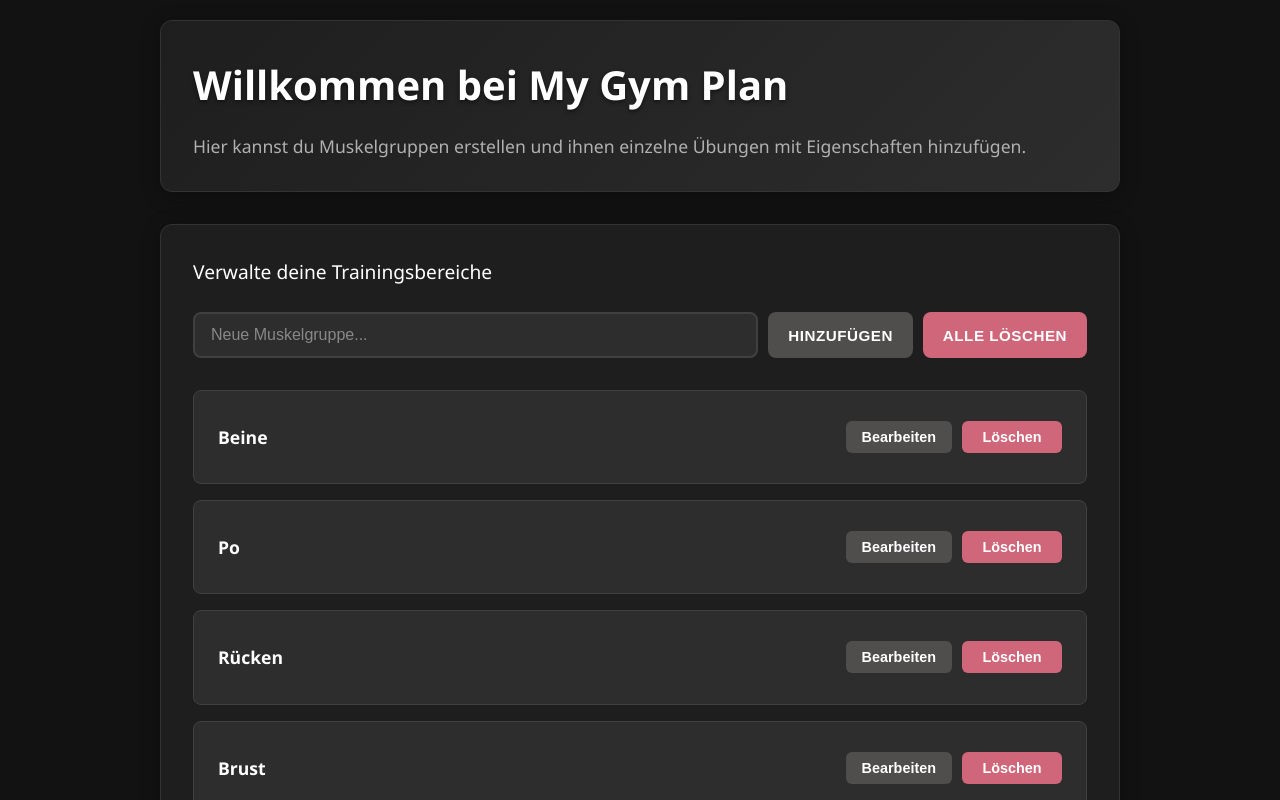
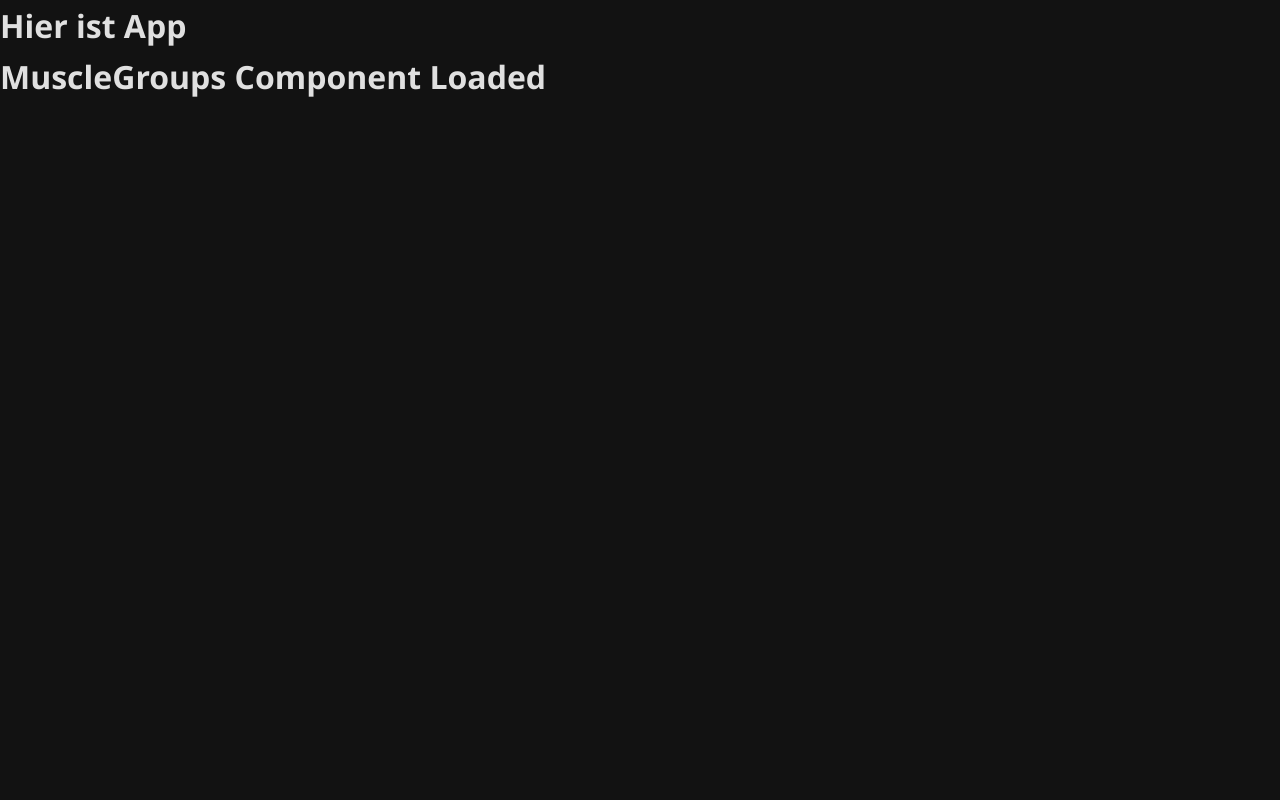
Before and after one commit to ElyasJabari/MyGymPlan, a React (Vite) app: page / in a window 1280 px wide. Shown: the top 800 px of the page. Built offline with nearby package versions, Linux system fonts and the light colour scheme.

Commit message:
Temporär for deploy

```diff
--- a/src/App.jsx
+++ b/src/App.jsx
@@ -7,6 +7,7 @@ import Exercises from "./Components/Exercises";
 function App() {
   return (
     <>
+      <h1>Hier ist App</h1>
       <Routes>
         <Route path="/" element={<MuscleGroups />} />
         <Route path="/exercises/:name" element={<Exercises />} />
--- a/src/Components/MuscleGroups.jsx
+++ b/src/Components/MuscleGroups.jsx
@@ -4,139 +4,5 @@ import Header from "./Header";
 import "./MuscleGroups.css";
 
 export default function MuscleGroups() {
-  const [muscleGroups, setMuscleGroups] = useState(() => {
-    const saved = localStorage.getItem("muscleGroups");
-    return saved
-      ? JSON.parse(saved)
-      : [
-          { id: 1, name: "Beine" },
-          { id: 2, name: "Po" },
-          { id: 3, name: "Rücken" },
-          { id: 4, name: "Brust" },
-          { id: 5, name: "Schulter" },
-          { id: 6, name: "Arme" },
-          { id: 7, name: "Bauch" },
-          { id: 8, name: "Sonstiges" },
-        ];
-  });
-  const [newMuscleGroup, setNewMuscleGroup] = useState("");
-  const [changName, setChangeName] = useState();
-  const [draggedMuscleGroup, setDraggedMuscleGroup] = useState();
-  const inputRef = useRef(null);
-
-  useEffect(() => {
-    localStorage.setItem("muscleGroups", JSON.stringify(muscleGroups));
-  }, [muscleGroups]);
-
-  const handelAdd = () => {
-    if (changName) {
-      setMuscleGroups(
-        muscleGroups.map((m) =>
-          m.id === changName ? { ...m, name: newMuscleGroup } : m
-        )
-      );
-      setChangeName(null);
-    } else {
-      const newId =
-        muscleGroups.length > 0
-          ? muscleGroups[muscleGroups.length - 1].id + 1
-          : 1;
-      setMuscleGroups([...muscleGroups, { id: newId, name: newMuscleGroup }]);
-    }
-    setNewMuscleGroup("");
-  };
-
-  const handleChangeName = (name, id) => {
-    setChangeName(id);
-    setNewMuscleGroup(name);
-
-    window.scrollTo({ top: 0, behavior: "smooth" });
-    setTimeout(() => {
-      inputRef.current?.focus();
-    }, 300);
-  };
-
-  const handleDragStart = (index) => {
-    setDraggedMuscleGroup(index);
-  };
-
-  const handleOnDragOver = (e) => {
-    e.preventDefault();
-  };
-
-  const handleOnDrop = (index) => {
-    const copieArray = [...muscleGroups];
-    const [update] = copieArray.splice(draggedMuscleGroup, 1);
-    copieArray.splice(index, 0, update);
-    setMuscleGroups(copieArray);
-    setDraggedMuscleGroup(null);
-  };
-
-  return (
-    <div className="app-container">
-      <Header />
-      <div className="content">
-        <p>Verwalte deine Trainingsbereiche</p>
-        <div className="input-group">
-          <input
-            ref={inputRef}
-            type="text"
-            placeholder="Neue Muskelgruppe..."
-            onChange={(e) => setNewMuscleGroup(e.target.value)}
-            value={newMuscleGroup}
-          />
-          <button className="btn btn-primary" onClick={handelAdd}>
-            {changName ? "Speichern" : "Hinzufügen"}
-          </button>
-          <button
-            className="btn btn-danger"
-            onClick={() => setMuscleGroups([])}
-          >
-            Alle Löschen
-          </button>
-        </div>
-        <ul className="muscle-groups-list">
-          {muscleGroups.map((m, index) => (
-            <div
-              key={m.id}
-              className="muscle-group-item"
-              draggable
-              onDragStart={() => handleDragStart(index)}
-              onDragOver={handleOnDragOver}
-              onDrop={() => handleOnDrop(index)}
-            >
-              <div className="muscle-group-content">
-                <div className="muscle-group-main">
-                  <Link
-                    className="muscle-group-link"
-                    to={`/exercises/${m.name}`}
-                  >
-                    {m.name}
-                  </Link>
-                  <div className="action-buttons">
-                    <button
-                      className="btn-edit"
-                      onClick={() => handleChangeName(m.name, m.id)}
-                    >
-                      Bearbeiten
-                    </button>
-                    <button
-                      className="btn-delete"
-                      onClick={() => {
-                        setMuscleGroups(
-                          muscleGroups.filter((f) => f.id !== m.id)
-                        );
-                      }}
-                    >
-                      Löschen
-                    </button>
-                  </div>
-                </div>
-              </div>
-            </div>
-          ))}
-        </ul>
-      </div>
-    </div>
-  );
+  return <h1>MuscleGroups Component Loaded</h1>;
 }
```
